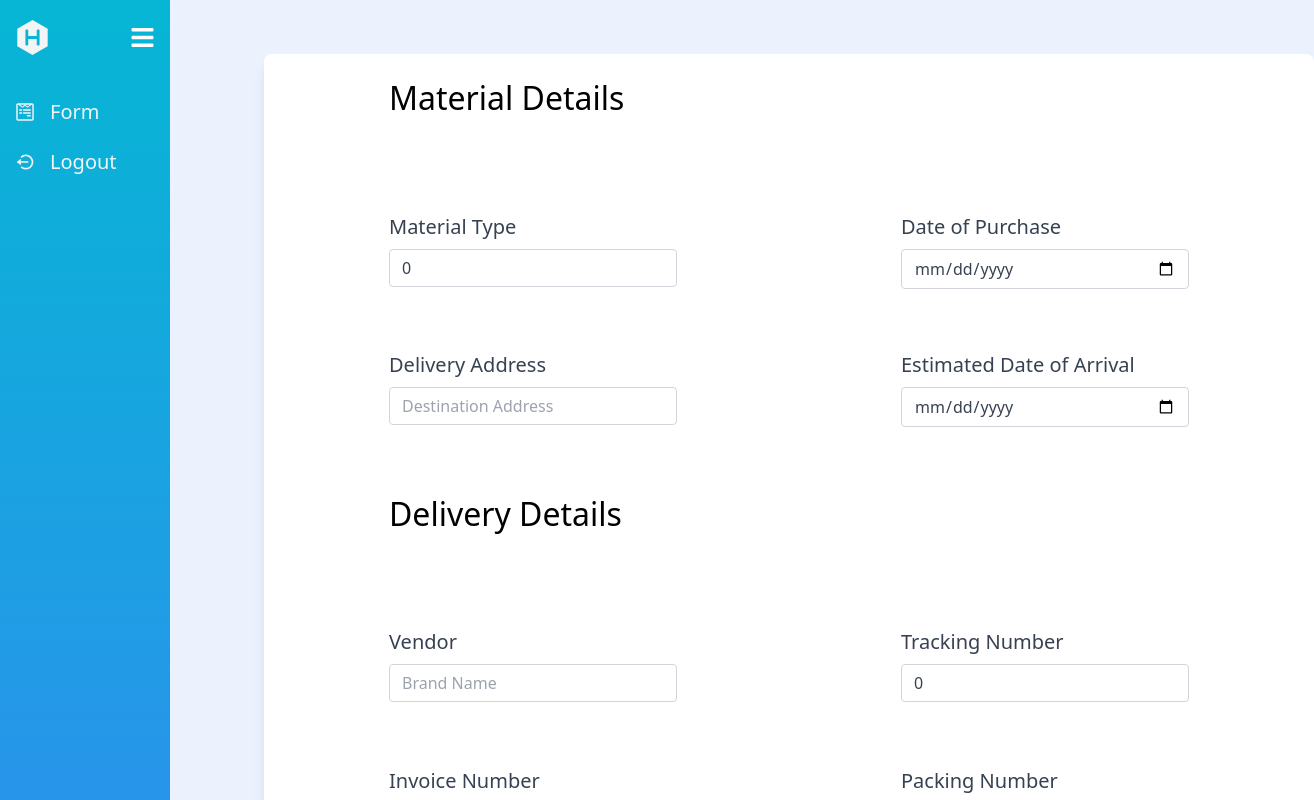
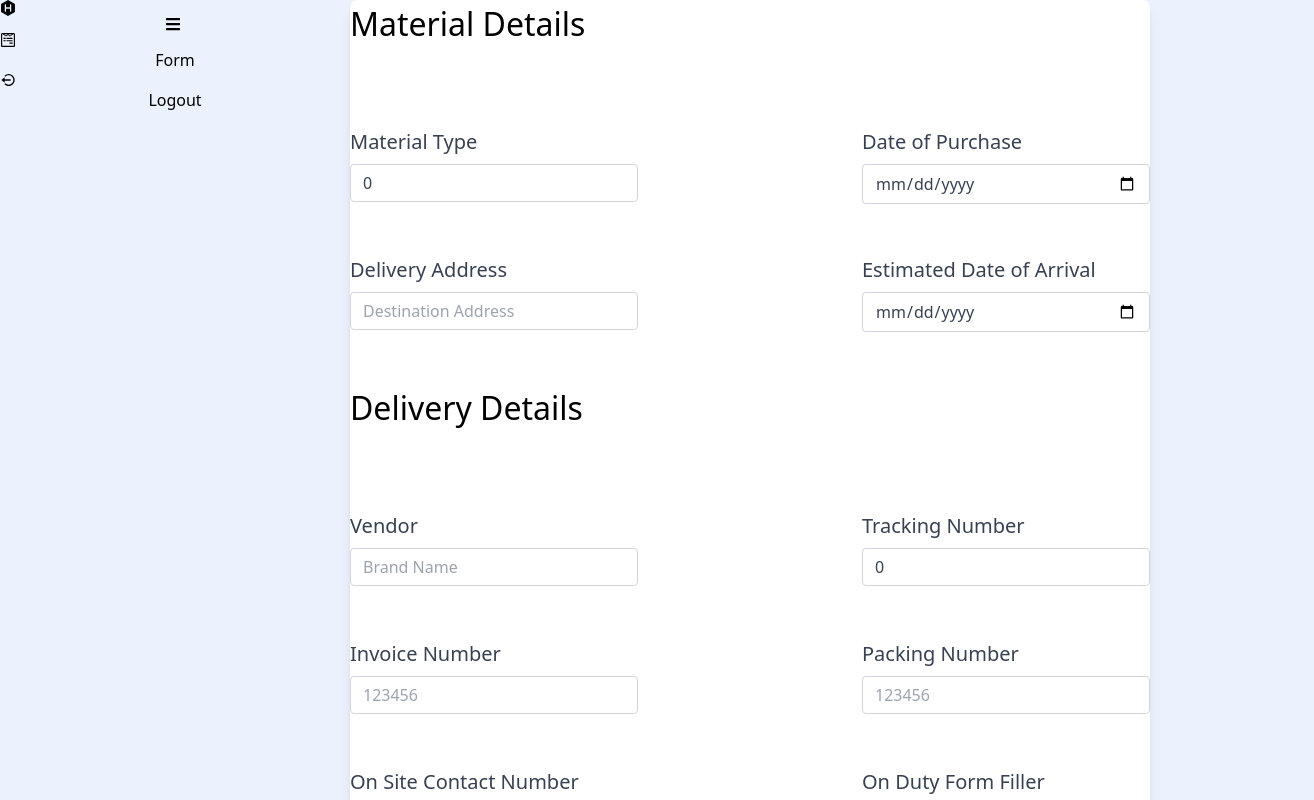
Before and after one commit to Xeril-Lala/Hex-Logistics, a React (Create React App) app: page /login in a window 1280 px wide. Both pictures are taken after a click on the icon 27 px from the left and 32 px from the top of the page. Shown: the top 800 px of the page, 1314 px wide, since content can reach past the window. Built offline with nearby package versions, Linux system fonts and the light colour scheme; what @microsoft/signalr would draw is missing.

Commit message:
sidebar update
Sidebar styles removed

```diff
--- a/src/App.css
+++ b/src/App.css
@@ -25,21 +25,26 @@
 
 
 
+/*Sidebar*/
+/*
+.adjust{
+    height:100%;
+}
+
 *{
     margin:0;
     padding:0;
     text-decoration: none;
 }
+
 .container-side{
     display:flex;
+
 }
+
 main{
     width: 100%;
     padding: 10px;
-}
-.sidebar{
-    transition: all .2s;
-    width:300px;
 }
 .top_section{
     display: flex;
@@ -56,16 +61,18 @@ main{
 }
 .link{
 
-    padding: 10px 15px;
+    padding: 15px 25px;
     gap: 15px;
 
 }
 .link:hover{
     background:lightskyblue;
-    transition: all 0.5s;
+    transition: all 1s;
+    border-radius: 10%;
+    padding:10%;
 }
 .active{
 }
 .icon, .link_text{
     font-size: 20px;
-}
+}*/
--- a/src/App.js
+++ b/src/App.js
@@ -12,16 +12,9 @@ import RequireAuth from './routes/RequireAuth';
 import RequireAdmin from './routes/RequireAdmin';
 
 const App = () => {
-  const [open, setOpen] = useState(true);
-  const Menus = [
-    { title: "Dashboard", src: "/assets/line_chart_up" },
-    { title: "Form", src: "dontknow mate" },
-    { title: "Setting", src: "Setting" },
-  ];
-
   return (
     <UserContextProvider>
-      <div className="App bg-[#ebf1fd] dark:bg-zinc-900 dark:text-white ">
+      <div className="App bg-[#ebf1fd] dark:bg-zinc-900 dark:text-white">
         <Sidebar>
           {/*
           <Routes>
--- a/src/Style.css
+++ b/src/Style.css
@@ -1,12 +1,16 @@
-html,
+html{
+  height:100%;
+}
 body {
   margin: 0;
+  height:100%;
 }
 
-.bm-item {
+
+/*.bm-item {
   display: inline-block;
 
-  /* Our sidebar item styling */
+
   text-decoration: none;
   margin-bottom: 10px;
   color: #eaeaea;
@@ -25,40 +29,41 @@ body {
   top: 36px;
 }
 
-/* Color/shape of burger icon bars */
+
 .bm-burger-bars {
   background: #373a47;
 }
 
-/* Position and sizing of clickable cross button */
+
 .bm-cross-button {
   height: 34px;
   width: 34px;
 }
 
-/* Color/shape of close button cross */
+
 .bm-cross {
   background: #eaeaea;
 }
 
-/* General sidebar styles */
+
 .bm-menu {
   background: #1f1f1f;
   padding: 2.5em 1.5em 0;
   font-size: 1.2em;
 }
 
-/* Morph shape necessary with bubble or elastic */
+
 .bm-morph-shape {
   fill: #1f1f1f;
 }
 
-/* Wrapper for item list */
+
 .bm-item-list {
   color: #d4d4d4;
 }
 
-/* Styling of overlay */
+
 .bm-overlay {
   background: rgba(0, 0, 0, 0.3);
 }
+*/
--- a/src/components/form/Form.jsx
+++ b/src/components/form/Form.jsx
@@ -37,8 +37,8 @@ const Form = () => {
 
 console.log(Date.new);
   return (
-    <div className="bg-white h-full m-11 container w-full grid place-items-center rounded-lg shadow-lg">
-      <div class="grid overflow-hidden grid-cols-2 auto-rows-auto gap-x-56 gap-y-0 h-full mt-10">
+    <div className="bg-white h-full container w-full grid place-items-center rounded-lg shadow-lg">
+      <div class="grid overflow-hidden grid-cols-2 auto-rows-auto gap-x-56 gap-y-0 h-full ">
         <div class="box col-span-2 text-left text-3xl">Material Details</div>
 
 
--- a/src/components/sideBar/Sidebar.jsx
+++ b/src/components/sideBar/Sidebar.jsx
@@ -31,18 +31,18 @@ const Sidebar = ({children}) => {
   ]
   return (
 
-      <div className="container-side h-full ">
+      <div className="flex">
         { isLogged &&
-         <div style={{width: isOpen ? "200px" : "50px"}} className="text-gray-100 sidebar bg-gradient-to-b from-cyan-500 to-blue-500 mr-10">
-             <div className="top_section mb-3 ">
-                 <h1 style={{display: isOpen ? "block" : "none"}} className="logo"> <SiHexo/> </h1>
-                 <div style={{marginLeft: isOpen ? "80px" : "0px"}} className="bars text-white cursor-pointer">
+         <div style={{width: isOpen ? "350px" : "80px"}} className="">
+             <div className="top_section">
+                 <h1 style={{display: isOpen ? "block" : "none"}} className=""> <SiHexo/> </h1>
+                 <div style={{marginLeft: isOpen ? "165px" : "8px"}} className="">
                      <FaBars onClick={toggle}/>
                  </div>
              </div>
              {
                 isAdmin &&
-                    <a href='/' className="bg-transparent flex bottom-1  link duration-75 items-center" activeclassName="bg-sky-900">
+                    <a href='/' className="" activeclassName="">
                         <div className='icon'><AiOutlineDashboard/></div>
                         <div style={{display: isOpen ? "block" : "none"}} className="link_text">Dashboard</div>
                     </a>
@@ -50,14 +50,14 @@ const Sidebar = ({children}) => {
 
              {
                  menuItem.map((item, index)=>(
-                     <NavLink to={item.path} key={index} className="bg-transparent flex link duration-75 items-center" activeclassName="bg-sky-900">
+                     <NavLink to={item.path} key={index} className="r" activeclassName="">
                          <div className="icon">{item.icon}</div>
                          <div style={{display: isOpen ? "block" : "none"}} className="link_text">{item.name}</div>
                      </NavLink>
                  ))
              }
 
-            <NavLink to='/login' className="bg-transparent flex bottom-1  link duration-75 items-center" activeclassName="bg-sky-900" onClick={handleClick}>
+            <NavLink to='/login' className="" activeclassName="" onClick={handleClick}>
                 <div className='icon'><BiLogOutCircle/></div>
                 <div style={{display: isOpen ? "block" : "none"}} className="link_text">Logout</div>
             </NavLink>
--- a/src/index.css
+++ b/src/index.css
@@ -3,10 +3,8 @@
 @tailwind utilities;
 
 html{
-    height: 100%;
     @apply  bg-[#ebf1fd] dark:bg-zinc-900;
   }
   body{
-    height: 100vh;
-
+    height: 100%;
   }
```
